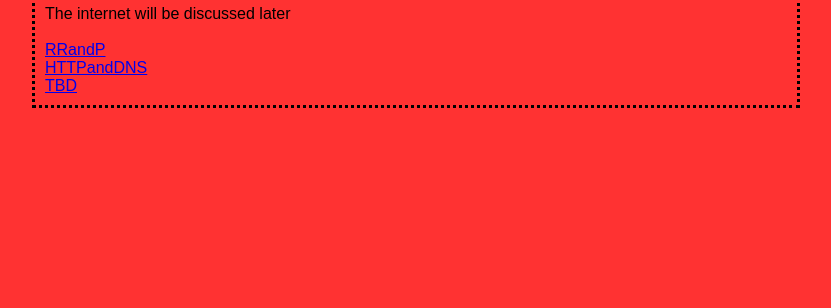
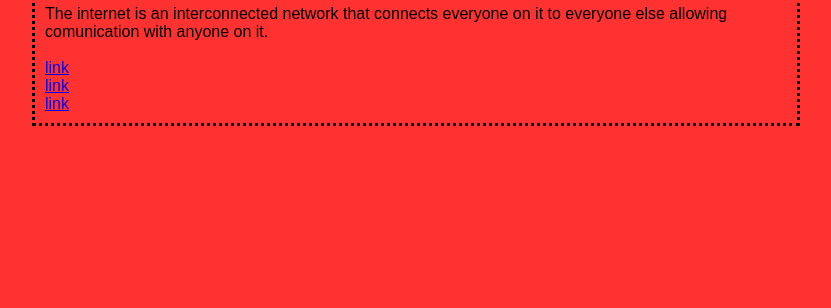
Before and after one commit to CSPAcount/internet, a plain HTML site: page index.html in a window 1280 px wide. Shown: the part 492-800 px from the top of the page, without its empty margins (224-1055 px from the left). Drawn offline with Linux system fonts and the light colour scheme.

Commit message:
Add files via upload

```diff
--- a/index.html
+++ b/index.html
@@ -24,13 +24,13 @@
     <br><br>
     <h1>What is the internet?</h1>
     <p2>
-         The internet will be discussed later
+         The internet is an interconnected network that connects everyone on it to everyone else allowing comunication with anyone on it.
     </p2>
     <br> <br>
-    <a href = "RRandP.html"> RRandP </a>
+    <a href = "RRandP.html"> link </a>
     <br>
-    <a href = "HTTPandDNS.html"> HTTPandDNS </a>
+    <a href = "HTTPandDNS.html"> link </a>
     <br>
-    <a href = "TBD.html"> TBD </a>
+    <a href = "TBD.html"> link</a>
 
 </html>
```
